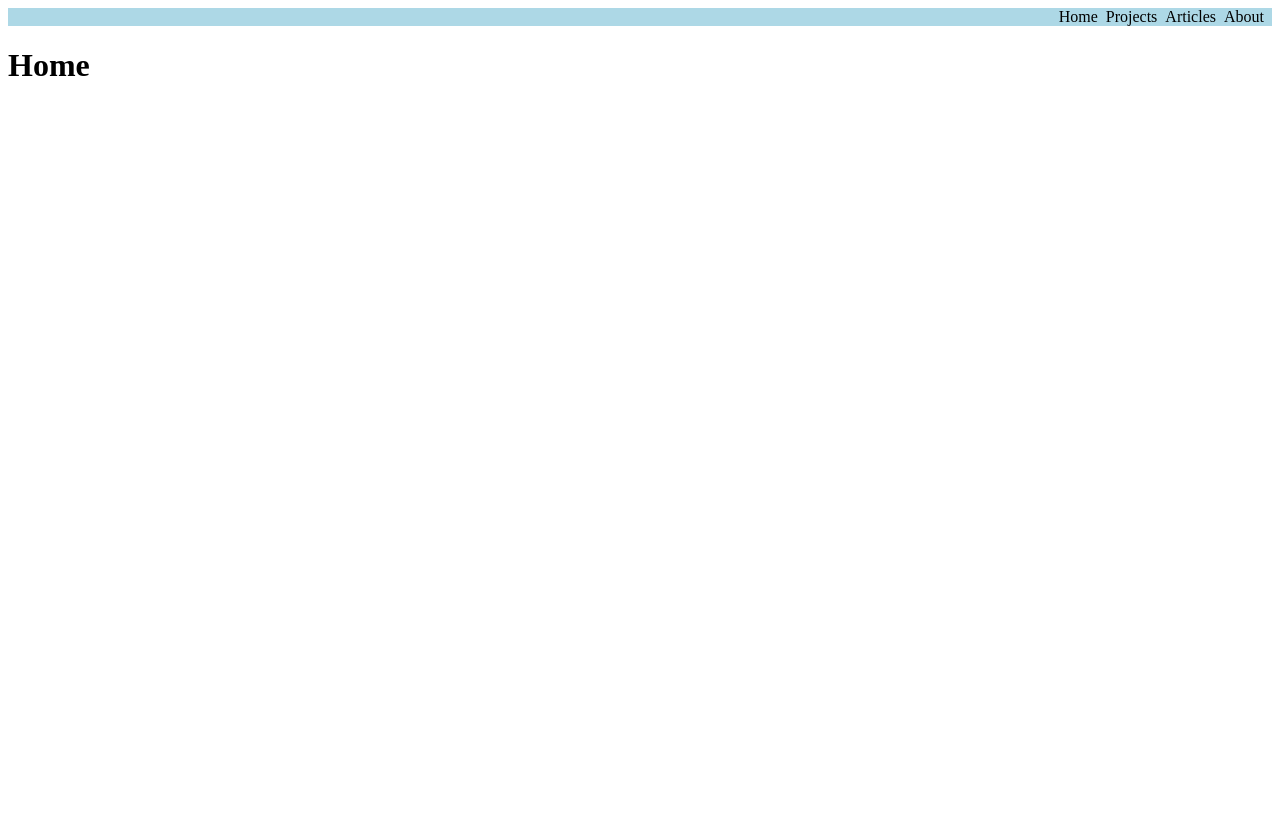
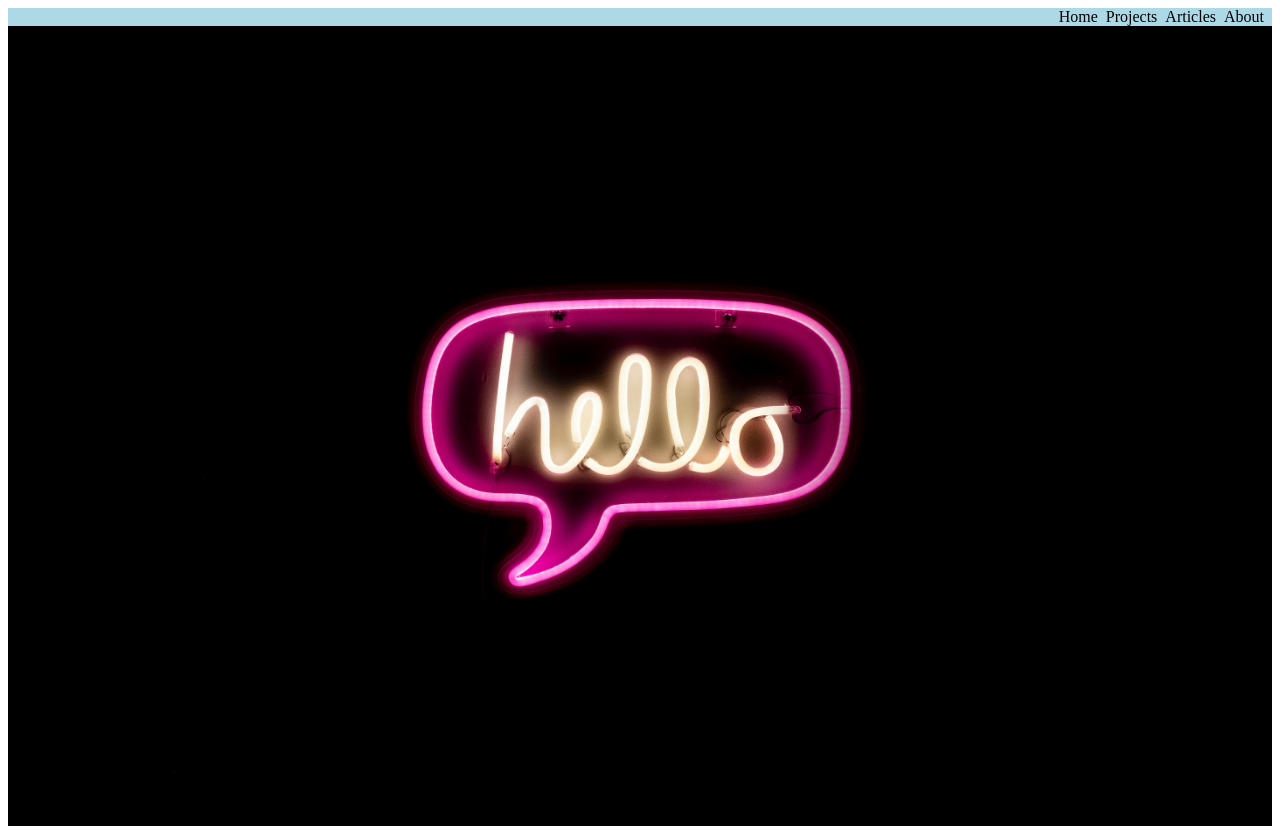
Before and after one commit to MarkCarson777/portfolio, a React (Create React App) app: page / in a window 1280 px wide. Before the commit the page ends 800 px from the top, so only its background shows below. Built offline with nearby package versions, Linux system fonts and the light colour scheme.

Commit message:
added background image to homepage

```diff
--- a/src/components/Home.js
+++ b/src/components/Home.js
@@ -1,9 +1,11 @@
 import React from "react";
+import homepage from "../assets/homepage.jpg";
+import "../css/Home.css";
 
 function Home(props) {
   return (
     <div>
-      <h1>Home</h1>
+      <img className="homepage-bg" src={homepage} alt="Homepage"/>
     </div>
   )
 };
--- /dev/null
+++ b/src/css/Home.css
@@ -0,0 +1,4 @@
+.homepage-bg {
+  height: 100vh;
+  width: 100%;
+}
```
Also changed, not shown: src/assets/homepage.jpg (added).
